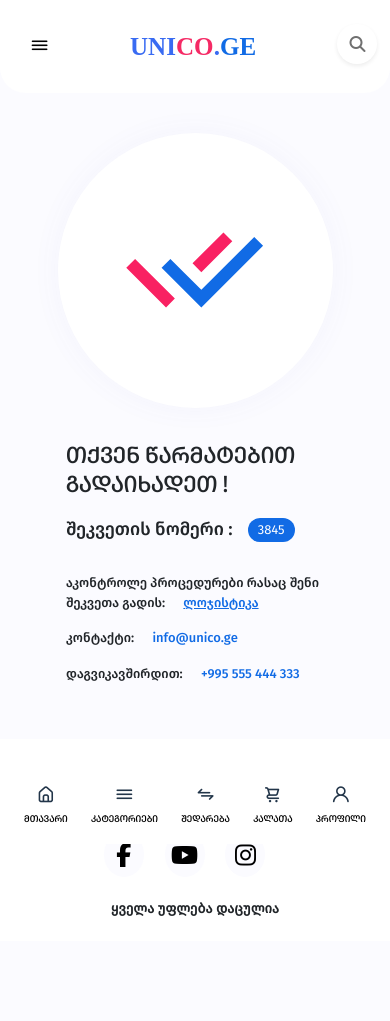
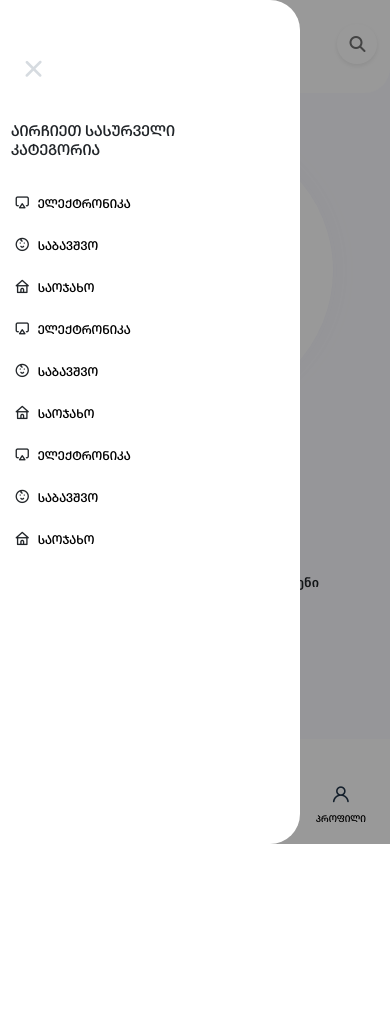
Before and after one commit to datomezz/practice, a PHP site: page /manjaro/cart-finish.html in a window 390 px wide. After the commit the page ends 844 px from the top, so only its background shows below. Run offline with PHP 8.4, Linux system fonts and the light colour scheme; some libraries are stand-ins or nearby versions.

Commit message:
add header user dropdown and smooth mobile category menu

```diff
--- /dev/null
+++ b/manjaro/assets/_menu.scss
@@ -0,0 +1,83 @@
+// MOBILE CATEGORY LIST
+.category-list__mobile--container {
+  width : 100%;
+  height :100%;
+  background : rgba(0, 0, 0, .4);
+
+  position : fixed;
+  top : 0;
+  z-index : 3000;
+
+  .category-list__mobile {
+    width : 300px;
+    height : 100%;
+    background : #fff;
+    border-radius : 0 30px 30px 0;
+    transition : .3s ease;
+    overflow : hidden;
+    padding : 45px 11px;
+
+    position : relative;
+
+  }
+
+  .category-list__button {
+    color : #D6DBE0;
+    cursor : pointer;
+    transition : .3s ease;
+
+    &:hover {
+      color : #000;
+    }
+
+    i {
+      font-size : 2rem;
+    }
+  }
+
+  .category-list__title {
+    font-family : MyriadGEOMtavruli;
+    font-size : 16px;
+    margin : 30px 0;
+  }
+
+  .list-items {
+    max-height : 70%;
+    list-style : none;
+    overflow-y : scroll;
+    padding : 0;
+
+    &::-webkit-scrollbar {
+      width: 3px;
+    }
+
+    &::-webkit-scrollbar-track {
+
+    }
+
+    &::-webkit-scrollbar-thumb {
+      background-color: $lightBlue;
+      outline: 1px solid slategrey;
+    }
+
+    .list-item {
+      margin-bottom : 18px;
+      transition : .3s ease;
+
+      &:hover {
+        color : $lightBlue;
+      }
+    }
+
+    .list-link {
+      font-family : MyriadGEOMtavruli;
+      font-size : 13px;
+
+      transition : .3s ease;
+
+      &:hover {
+        color : $lightBlue;
+      }
+    }
+  }
+}
--- a/manjaro/assets/main.scss
+++ b/manjaro/assets/main.scss
@@ -8,6 +8,7 @@
 @import "_buisness.scss";
 @import "_profile.scss";
 @import "_details.scss";
+@import "_menu.scss";
 @import "_footer.scss";
 
 @import "_category.scss";
--- a/manjaro/cart-finish.html
+++ b/manjaro/cart-finish.html
@@ -63,11 +63,25 @@
           </div>
         </div>
         <div class="header__user col-4 d-md-flex d-none justify-content-between">
-          <a href="#" class="user__login col-4 d-flex align-items-center justify-content-center rounded-pill p-0"
+
+          <div class="user__login col-4 d-flex align-items-center justify-content-center rounded-pill p-0"
             data-toggle="modal" data-target="#modal">
             <i class="uil uil-user mr-lg-1 mr-md-0"></i>
             <p class="user__text unico-text__ellipsis d-lg-block d-md-none d-none m-0">შესვლა</p>
-          </a>
+						<!-- After loggin -->
+						<i class="uil uil-angle-down"></i>
+
+            <ul class="header__user--list unico-product__container d-none">
+                <a href="/my-account/" class="list-link">პროფილი</a>
+                <a href="/my-account/edit-account/" class="list-link">პერსონალური ინფორმაცია</a>
+                <a href="/my-account/edit-address/" class="list-link">მისამართი</a>
+                <a href="/my-account/orders/" class="list-link">რეფერალ კოდი</a>
+                <a href="/my-account/customer-logout/?_wpnonce=151a7c2bca" class="list-link link-logout">სისტემიდან გასვლა</a>
+            </ul>
+
+
+          </div>
+
           <a href="#" class="d-flex justify-content-center ml-lg-2 ml-0 p-0">
             <div class="user__action position-relative" data-toggle="tooltip" data-placement="bottom" title="შედარება">
               <i class="uil uil-exchange"></i>
@@ -101,7 +115,7 @@
             <i class="uil uil-home-alt"></i>
             <p class="mobile__text m-0">მთავარი</p>
           </a>
-          <a href="#" class="mobile__action d-flex flex-column justify-content-center align-items-center">
+          <a href="#" id="mobile-category" class="mobile__action d-flex flex-column justify-content-center align-items-center">
             <i class="uil uil-bars"></i>
             <p class="mobile__text m-0">კატეგორიები</p>
           </a>
@@ -130,6 +144,51 @@
 
         </div>
       </div>
+    </div>
+  </aside>
+
+  <aside class="category-list__mobile--container">
+    <div class="category-list__mobile">
+      <span class="category-list__button"><i class="uil uil-times"></i></span>
+      <h5 class="category-list__title w-75">აირჩიეთ სასურველი კატეგორია</h5>
+      <ul class="list-items">
+        <li class="list-item">
+          <i class="uil uil-airplay"></i>
+          <a href="#" class="list-link">ელექტრონიკა</a>
+        </li>
+        <li class="list-item">
+          <i class="uil uil-kid"></i>
+          <a href="#" class="list-link">საბავშვო</a>
+        </li>
+        <li class="list-item">
+          <i class="uil uil-home"></i>
+          <a href="#" class="list-link">საოჯახო</a>
+        </li>
+        <li class="list-item">
+          <i class="uil uil-airplay"></i>
+          <a href="#" class="list-link">ელექტრონიკა</a>
+        </li>
+        <li class="list-item">
+          <i class="uil uil-kid"></i>
+          <a href="#" class="list-link">საბავშვო</a>
+        </li>
+        <li class="list-item">
+          <i class="uil uil-home"></i>
+          <a href="#" class="list-link">საოჯახო</a>
+        </li>
+        <li class="list-item">
+          <i class="uil uil-airplay"></i>
+          <a href="#" class="list-link">ელექტრონიკა</a>
+        </li>
+        <li class="list-item">
+          <i class="uil uil-kid"></i>
+          <a href="#" class="list-link">საბავშვო</a>
+        </li>
+        <li class="list-item">
+          <i class="uil uil-home"></i>
+          <a href="#" class="list-link">საოჯახო</a>
+        </li>
+      </ul>
     </div>
   </aside>
 
--- a/manjaro/scripts/script.js
+++ b/manjaro/scripts/script.js
@@ -525,3 +525,42 @@ favoritesItemTitle
     item.innerText = arrToString + "...";
   })
   : null;
+
+// MOBILE CATEGORY LIST TRIGGER
+
+const mobileCategory = document.querySelector("#mobile-category");
+const mobileClose = document.querySelector(".category-list__button");
+
+if(mobileCategory) {
+  const itemsContainer = document.querySelector(".category-list__mobile");
+  const wholeContainer = document.querySelector(".category-list__mobile--container");
+
+  const closeMobileModal = () => {
+    itemsContainer.style.transform = "translate(-300px)";
+    setTimeout(() => {wholeContainer.style.display = "none";}, 300);
+  }
+
+  const openMobileModal = () => {
+    wholeContainer.style.display = "block";
+    setTimeout(() => {itemsContainer.style.transform = "translate(0)"}, 200);
+  }
+
+  mobileClose.onclick = () => closeMobileModal();
+
+  mobileCategory.onclick = () => openMobileModal();
+}
+
+//HEADER USER DROPDOWN
+
+const userLogin = document.querySelector(".user__login");
+const userDropdown = document.querySelector(".header__user--list");
+
+
+if(userDropdown) {
+  const arrow = document.querySelector(".uil-angle-down");
+
+  userLogin.onclick = () => {
+    arrow.classList.toggle("arrow__toggle");
+    userDropdown.classList.toggle("d-flex");
+  }
+}
```
Also changed, not shown: manjaro/assets/_header.scss (+210 -140 lines), manjaro/assets/main.css, manjaro/img/check-double-line.svg (added), 1 other file.
